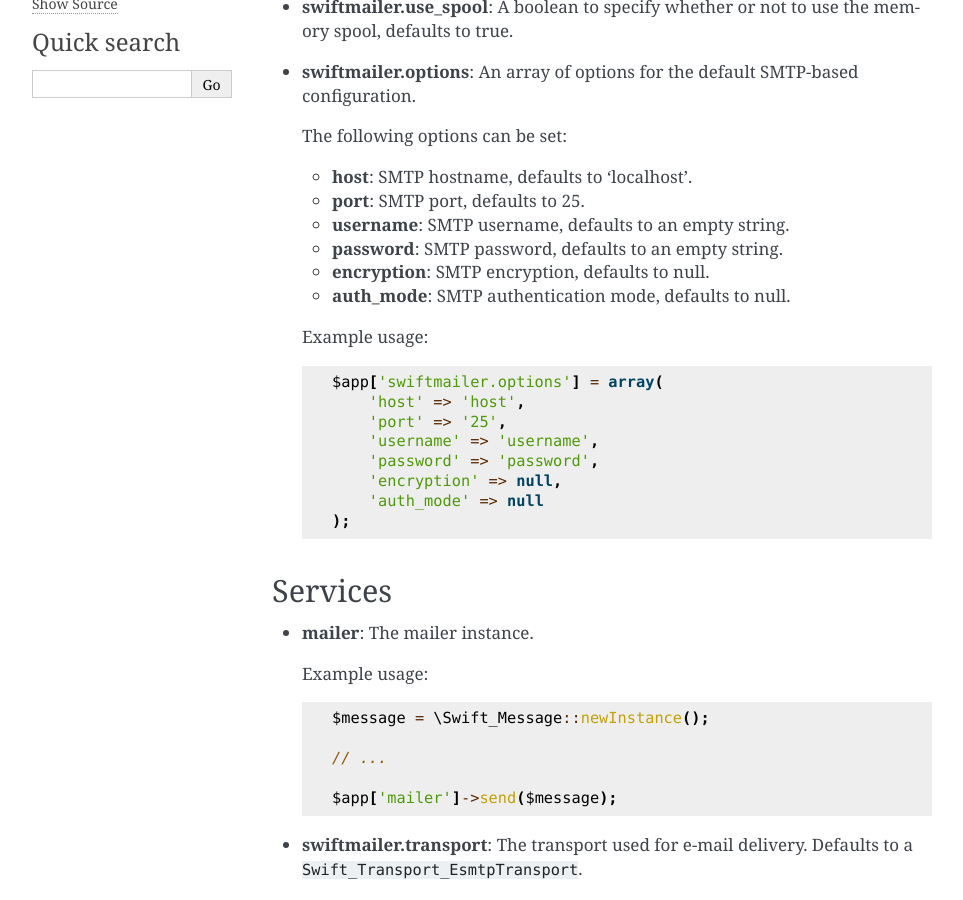
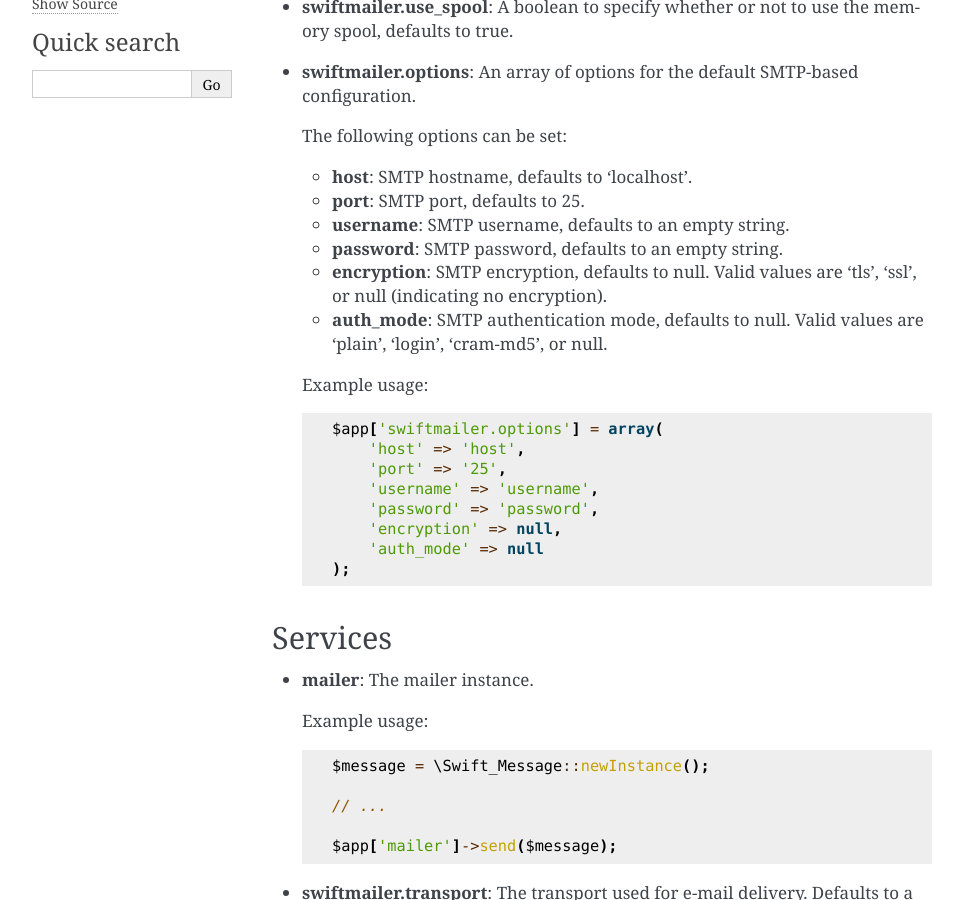
Before and after one commit to silexphp/Silex, a Sphinx documentation site: the page built from doc/providers/swiftmailer.rst, in a window 1280 px wide and 900 px high, scrolled down 304 px. Shown: the whole window, without its empty margins (148-1111 px from the left). Built offline with Sphinx 7.4.7, drawn with Linux system fonts in a browser that asks for light colours.

Commit message:
add values to parameters copied from symfony docs

```diff
--- a/doc/providers/swiftmailer.rst
+++ b/doc/providers/swiftmailer.rst
@@ -21,8 +21,8 @@
   * **port**: SMTP port, defaults to 25.
   * **username**: SMTP username, defaults to an empty string.
   * **password**: SMTP password, defaults to an empty string.
-  * **encryption**: SMTP encryption, defaults to null.
-  * **auth_mode**: SMTP authentication mode, defaults to null.
+  * **encryption**: SMTP encryption, defaults to null. Valid values are 'tls', 'ssl', or null (indicating no encryption).
+  * **auth_mode**: SMTP authentication mode, defaults to null. Valid values are 'plain', 'login', 'cram-md5', or null.
 
   Example usage::
 
```
